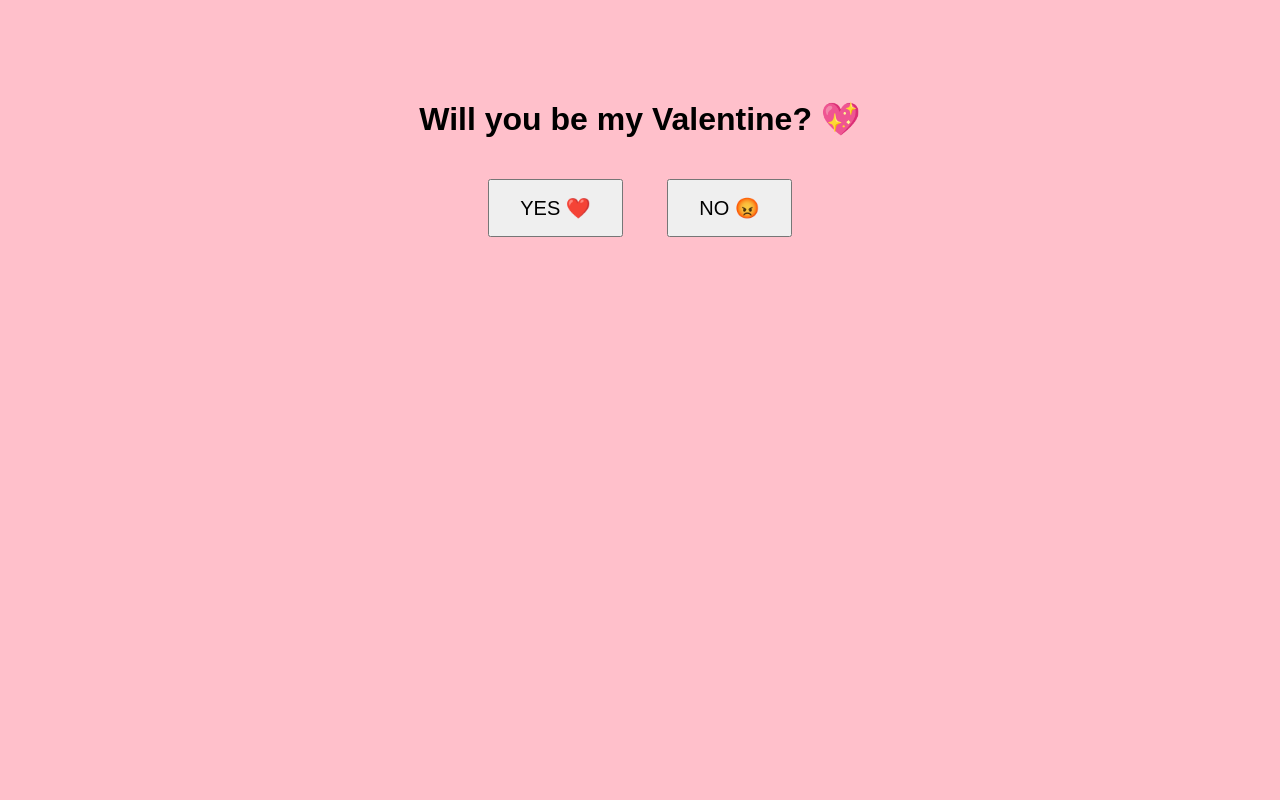
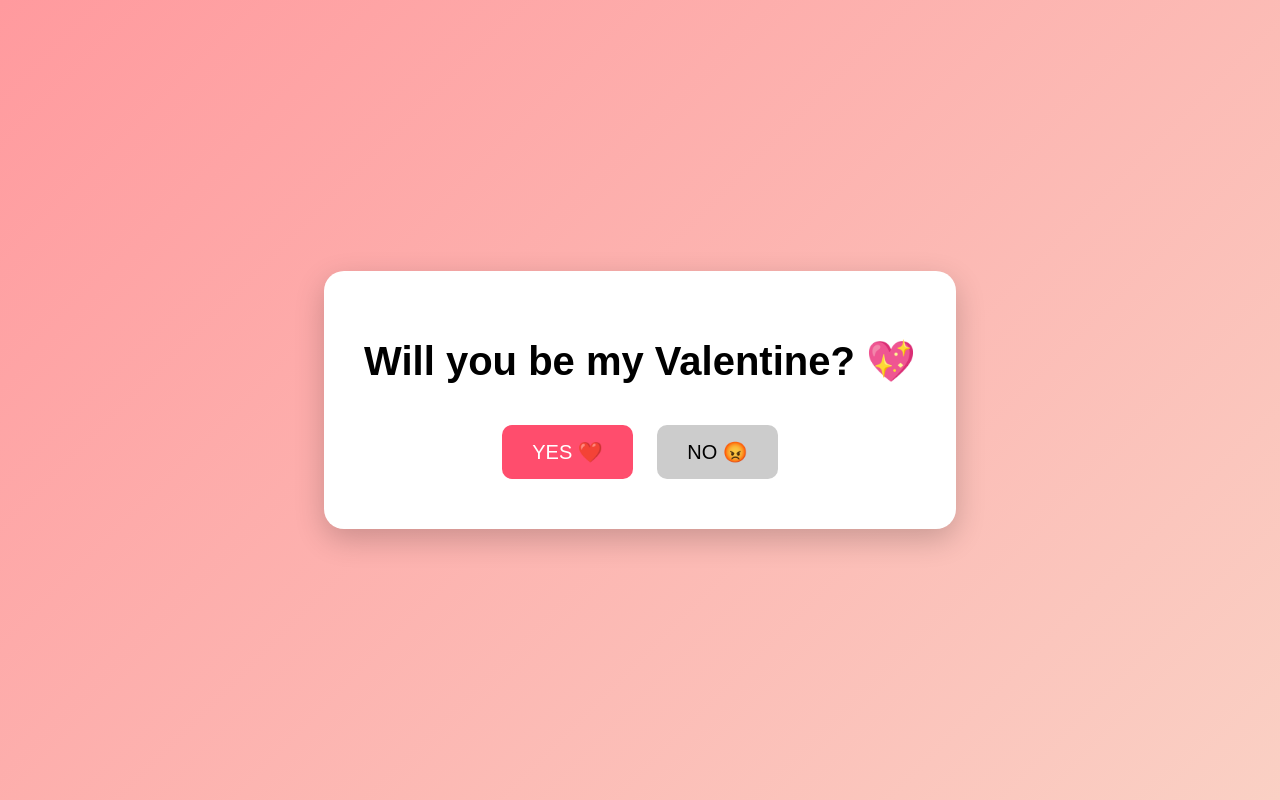
Before and after one commit to freddy426111/valentine, a website: page index.html in a window 1280 px wide. Drawn offline with Linux system fonts and the light colour scheme.

Commit message:
Update index.html

```diff
--- a/index.html
+++ b/index.html
@@ -1,36 +1,70 @@
-<!DOCTYPE html>
-<html>
+<!doctype html>
+<html lang="en">
 <head>
-<title>Be My Valentine ❤️</title>
+<meta charset="UTF-8" />
+<meta name="viewport" content="width=device-width, initial-scale=1.0" />
+<title>Will you be my Valentine? ❤️</title>
+
 <style>
 body {
-  background: pink;
+  background: linear-gradient(135deg, #ff9a9e, #fad0c4);
+  height: 100vh;
+  display: flex;
+  align-items: center;
+  justify-content: center;
+  font-family: Arial, sans-serif;
   text-align: center;
-  font-family: Arial;
-  margin-top: 100px;
+  margin: 0;
 }
+
+.container {
+  background: white;
+  padding: 40px;
+  border-radius: 20px;
+  box-shadow: 0 10px 30px rgba(0,0,0,0.2);
+}
+
+h1 {
+  font-size: 40px;
+  margin-bottom: 30px;
+}
+
 button {
   font-size: 20px;
   padding: 15px 30px;
-  margin: 20px;
+  margin: 10px;
+  border: none;
+  border-radius: 10px;
   cursor: pointer;
 }
+
+.yes { background: #ff4d6d; color: white; }
+.no { background: #ccc; }
 </style>
 </head>
+
 <body>
 
-<h1>Will you be my Valentine? 💖</h1>
+<div class="container">
+  <h1>Will you be my Valentine? 💖</h1>
 
-<button onclick="yes()">YES ❤️</button>
-<button onclick="no()">NO 😡</button>
+  <button class="yes" onclick="sayYes()">YES ❤️</button>
+  <button class="no" onclick="moveButton(this)">NO 😡</button>
+</div>
 
 <script>
-function yes() {
-  document.body.innerHTML = "<h1>YAY!!! I LOVE YOU ❤️🥰</h1>";
+function sayYes() {
+  document.body.innerHTML = `
+    <h1 style="color:white;font-size:60px;">
+      YAY!!! I LOVE YOU ❤️🥰
+    </h1>
+  `;
 }
 
-function no() {
-  alert("Wrong answer 😤 Try again!");
+function moveButton(btn) {
+  btn.style.position = "absolute";
+  btn.style.top = Math.random() * window.innerHeight + "px";
+  btn.style.left = Math.random() * window.innerWidth + "px";
 }
 </script>
 
```
